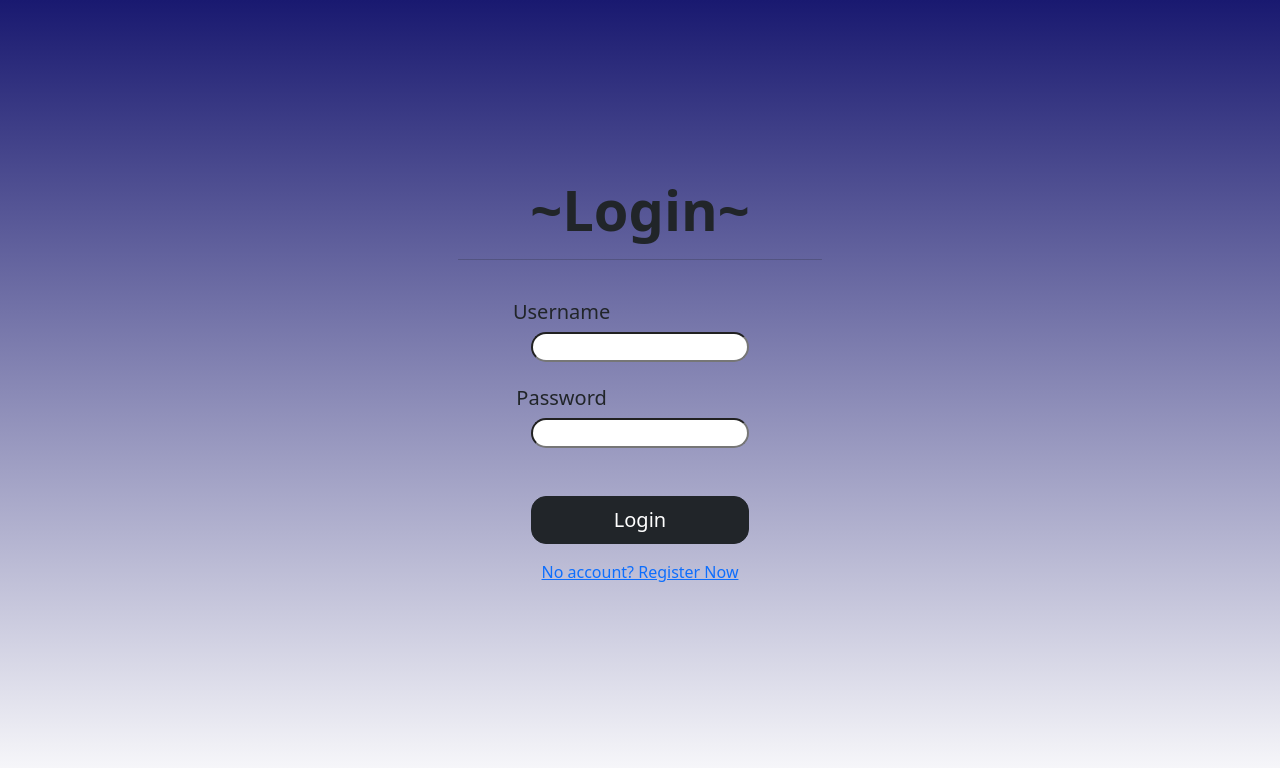
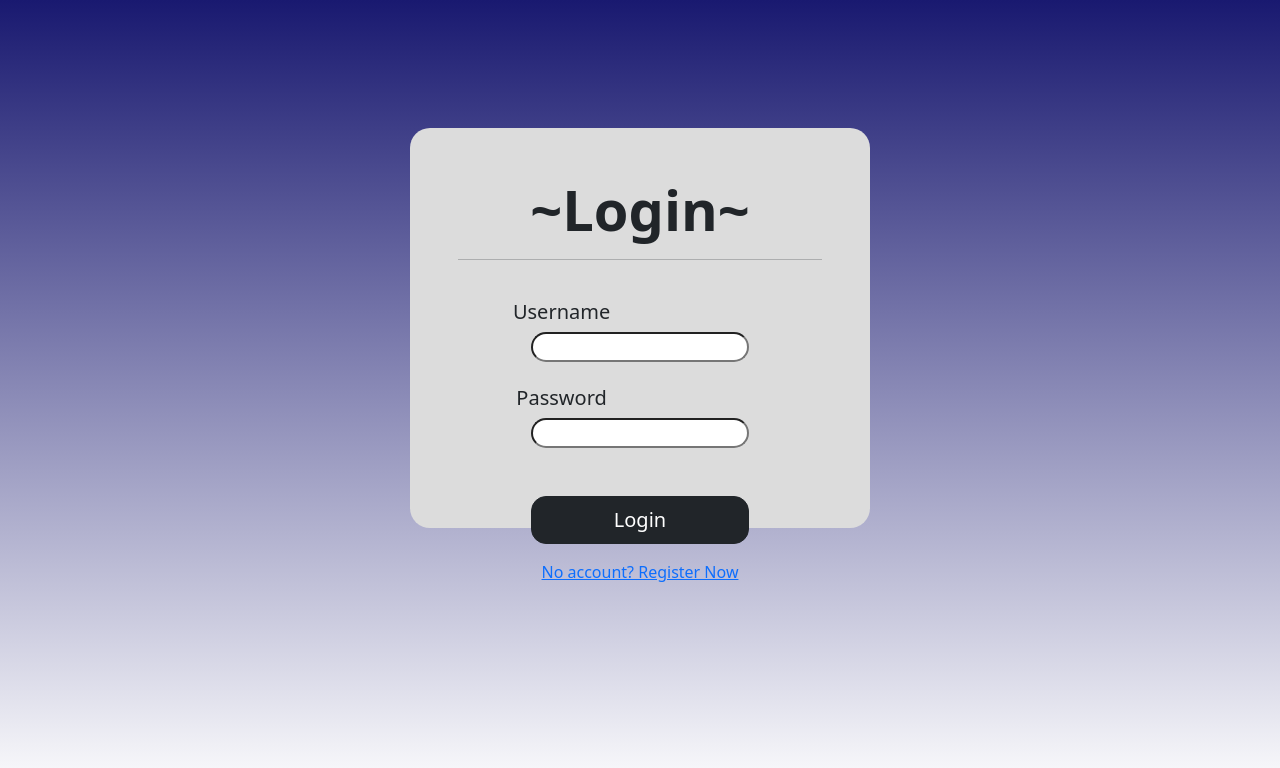
Before and after one commit to MariaRamlochan/E_Com_TeamProject, a PHP site: page /Main/login in a window 1280 px wide. Shown: the top 768 px of the page. Run offline with PHP 8.4, Linux system fonts and the light colour scheme; some libraries are stand-ins or nearby versions.

Commit message:
Update login.php

```diff
--- a/app/views/Main/login.php
+++ b/app/views/Main/login.php
@@ -10,7 +10,7 @@
 <body style="background-image: linear-gradient(to top, rgba(25,25,112,0), rgba(25,25,112,1));">
 <center>
 <div class="box">
-    <div class="container p-5" style="width: 90%; height: 100%; margin-top: 25%">
+    <div class="container p-5 insideColor" style="width: 90%; height: 100%; margin-top: 25%">
         <h1 style="font-weight: bold; font-size: 350%">~Login~</h1><hr><br>
         <form action='' method='post'>
             <h5 style="margin-right: 43%">Username</h5>
```
